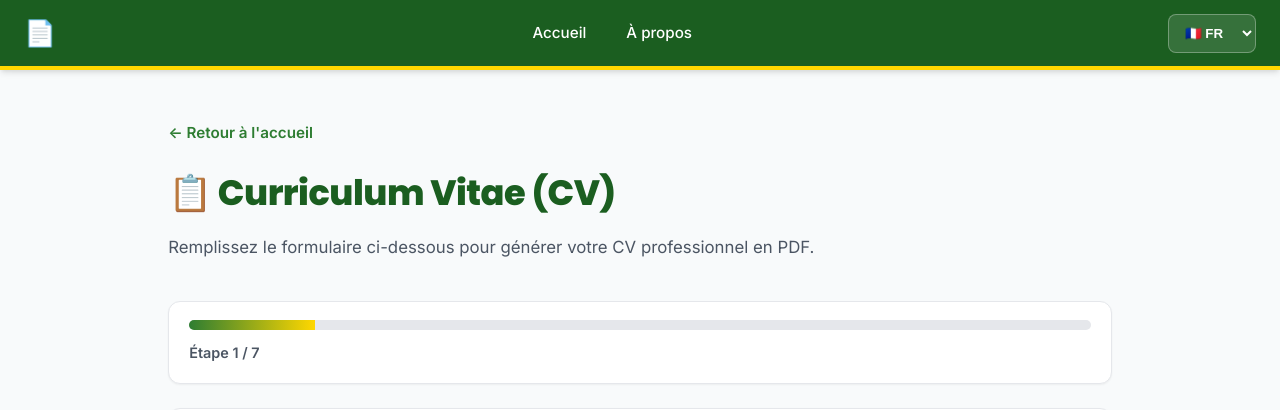
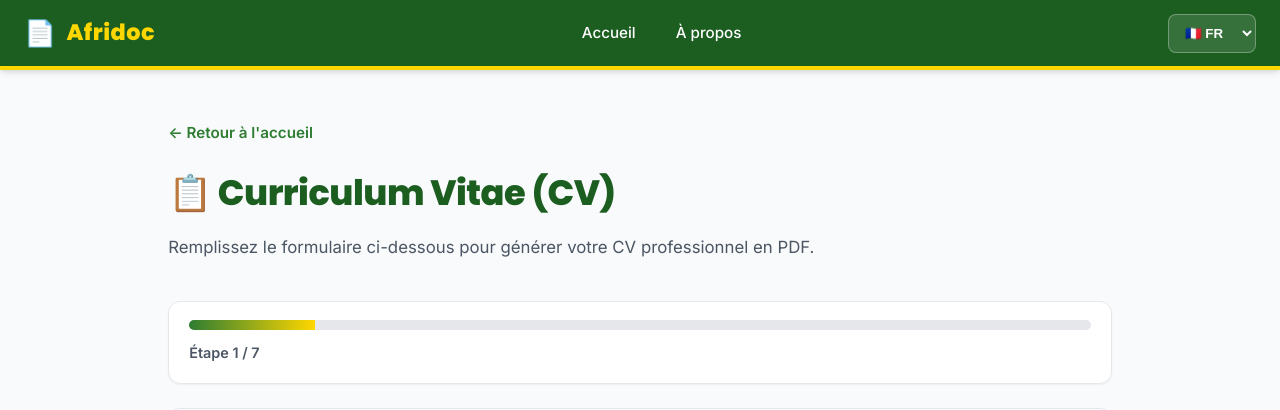
Before and after one commit to mahamadoubmaiga1-prog/Afridoc, a Node server app: page /documents/cv in a window 1280 px wide. Shown: the top 410 px of the page. Run offline with Node 20, Linux system fonts and the light colour scheme.

Commit message:
feat: restore navbar brand, modernize PDF headers, add legal disclaimer

```diff
--- a/routes/documents.js
+++ b/routes/documents.js
@@ -576,29 +576,72 @@ function startPDF(res, filename) {
 
 function pdfHeader(doc, title, theme) {
   const pageWidth = doc.page.width;
+  const margin = 48;
+
   if (theme.name === 'minimaliste') {
-    doc.rect(36, 20, pageWidth - 72, 74).lineWidth(1).strokeColor(theme.borderColor).stroke();
-    doc.fillColor(theme.headerText).fontSize(28).font('Helvetica-Bold').text('AFRIDOC', 48, 32, { align: 'center' });
-    doc.fontSize(11).font('Helvetica').text('Génération Professionnelle de Documents Administratifs', 48, 62, { align: 'center' });
+    /* ── Minimaliste: thin top border + title block ── */
+    doc.rect(0, 0, pageWidth, 4).fill(theme.borderColor);
+    doc.moveDown(1.2);
+    doc.fillColor(theme.headerText).fontSize(20).font('Helvetica-Bold')
+       .text(title, margin, 28, { align: 'center', width: pageWidth - margin * 2 });
+    doc.moveDown(0.4);
+    doc.moveTo(margin, doc.y).lineTo(pageWidth - margin, doc.y)
+       .strokeColor(theme.borderColor).lineWidth(0.7).stroke();
+    doc.moveDown(1.2);
   } else {
-    doc.rect(0, 0, pageWidth, 100).fill(theme.headerBg);
-    doc.rect(0, 95, pageWidth, 5).fill(theme.accentColor);
-    doc.fillColor(theme.accentColor).fontSize(28).font('Helvetica-Bold').text('AFRIDOC', 48, 18, { align: 'center' });
-    doc.fillColor(theme.headerText).fontSize(11).font('Helvetica').text('Génération Professionnelle de Documents Administratifs', 48, 52, { align: 'center' });
+    /* ── Classique / Moderne: coloured header band ── */
+    const hdrH = 96;
+    doc.rect(0, 0, pageWidth, hdrH).fill(theme.headerBg);
+    doc.rect(0, hdrH - 4, pageWidth, 4).fill(theme.accentColor);
+
+    /* Document title — large, centred, white */
+    doc.fillColor(theme.headerText).fontSize(22).font('Helvetica-Bold')
+       .text(title, margin, 22, { align: 'center', width: pageWidth - margin * 2 });
+
+    /* Subtitle line */
+    doc.fillColor(theme.accentColor).fontSize(9).font('Helvetica')
+       .text('DOCUMENT ADMINISTRATIF OFFICIEL', margin, 58, { align: 'center', width: pageWidth - margin * 2, characterSpacing: 1.2 });
+
+    /* Generation date — far right */
+    const dateStr = new Date().toLocaleDateString('fr-FR', { day: '2-digit', month: 'long', year: 'numeric' });
+    doc.fillColor(theme.headerText).fontSize(8).font('Helvetica')
+       .opacity(0.65)
+       .text(`Émis le : ${dateStr}`, margin, 72, { align: 'right', width: pageWidth - margin * 2 })
+       .opacity(1);
+
+    doc.moveDown(2.5);
   }
 
-  doc.moveDown(theme.name === 'minimaliste' ? 2.2 : 2.5);
-  doc.fillColor(theme.labelColor).fontSize(16).font('Helvetica-Bold').text(title, { align: 'center' });
-  doc.moveTo(48, doc.y + 8).lineTo(pageWidth - 48, doc.y + 8).strokeColor(theme.accentColor).lineWidth(theme.name === 'minimaliste' ? 1 : 2).stroke();
+  /* Underline below title */
+  doc.moveTo(margin, doc.y + 4).lineTo(pageWidth - margin, doc.y + 4)
+     .strokeColor(theme.accentColor).lineWidth(theme.name === 'minimaliste' ? 0.7 : 1.5).stroke();
   doc.moveDown(1.5);
   doc.fillColor(theme.textColor).font('Helvetica').fontSize(10);
 }
 
 function pdfFooter(doc, theme) {
-  const bottom = doc.page.height - 50;
-  doc.moveTo(48, bottom).lineTo(doc.page.width - 48, bottom).strokeColor(theme.accentColor).lineWidth(1).stroke();
-  doc.fillColor(theme.mutedColor).fontSize(9).font('Helvetica').text('Généré par Afridoc — Document Administratif Professionnel', 48, bottom + 10, { align: 'center' });
-  doc.fillColor(theme.mutedColor).fontSize(8).text(`Generated on ${new Date().toLocaleDateString('fr-FR')}`, 48, bottom + 22, { align: 'center' });
+  const pageWidth  = doc.page.width;
+  const bottom     = doc.page.height - 50;
+  const margin     = 48;
+  const dateStr    = new Date().toLocaleDateString('fr-FR', { day: '2-digit', month: 'long', year: 'numeric' });
+  const refId      = Math.random().toString(36).slice(2, 10).toUpperCase();
+
+  doc.moveTo(margin, bottom).lineTo(pageWidth - margin, bottom)
+     .strokeColor(theme.accentColor).lineWidth(0.8).stroke();
+
+  /* Left: generation date + reference */
+  doc.fillColor(theme.mutedColor).fontSize(7.5).font('Helvetica')
+     .text(`Émis le ${dateStr} — Réf : ${refId}`, margin, bottom + 8, { width: 240 });
+
+  /* Center: legal warning */
+  doc.fillColor(theme.mutedColor).fontSize(7).font('Helvetica')
+     .text('Ce document est fourni à titre indicatif. Toute falsification est passible de poursuites pénales.', margin, bottom + 8, {
+       align: 'center', width: pageWidth - margin * 2
+     });
+
+  /* Right: generated by */
+  doc.fillColor(theme.mutedColor).fontSize(7.5).font('Helvetica')
+     .text('Généré via afridoc.app', pageWidth - margin - 140, bottom + 8, { width: 140, align: 'right' });
 }
 
 function field(doc, label, value, theme) {
--- a/views/partials/header.ejs
+++ b/views/partials/header.ejs
@@ -10,8 +10,8 @@
 </head>
 <body>
   <nav class="navbar">
-    <a href="/" class="navbar-brand" aria-label="Afridoc — Accueil">
-      <span class="brand-icon">📄</span>
+    <a href="/" class="navbar-brand">
+      <span class="brand-icon">📄</span> Afridoc
     </a>
     <ul class="navbar-nav">
       <li><a href="/"><%= (t && t.navHome) || 'Accueil' %></a></li>
```
Also changed, not shown: public/css/style.css (+32 -0 lines), views/index.ejs (+11 -0 lines).
